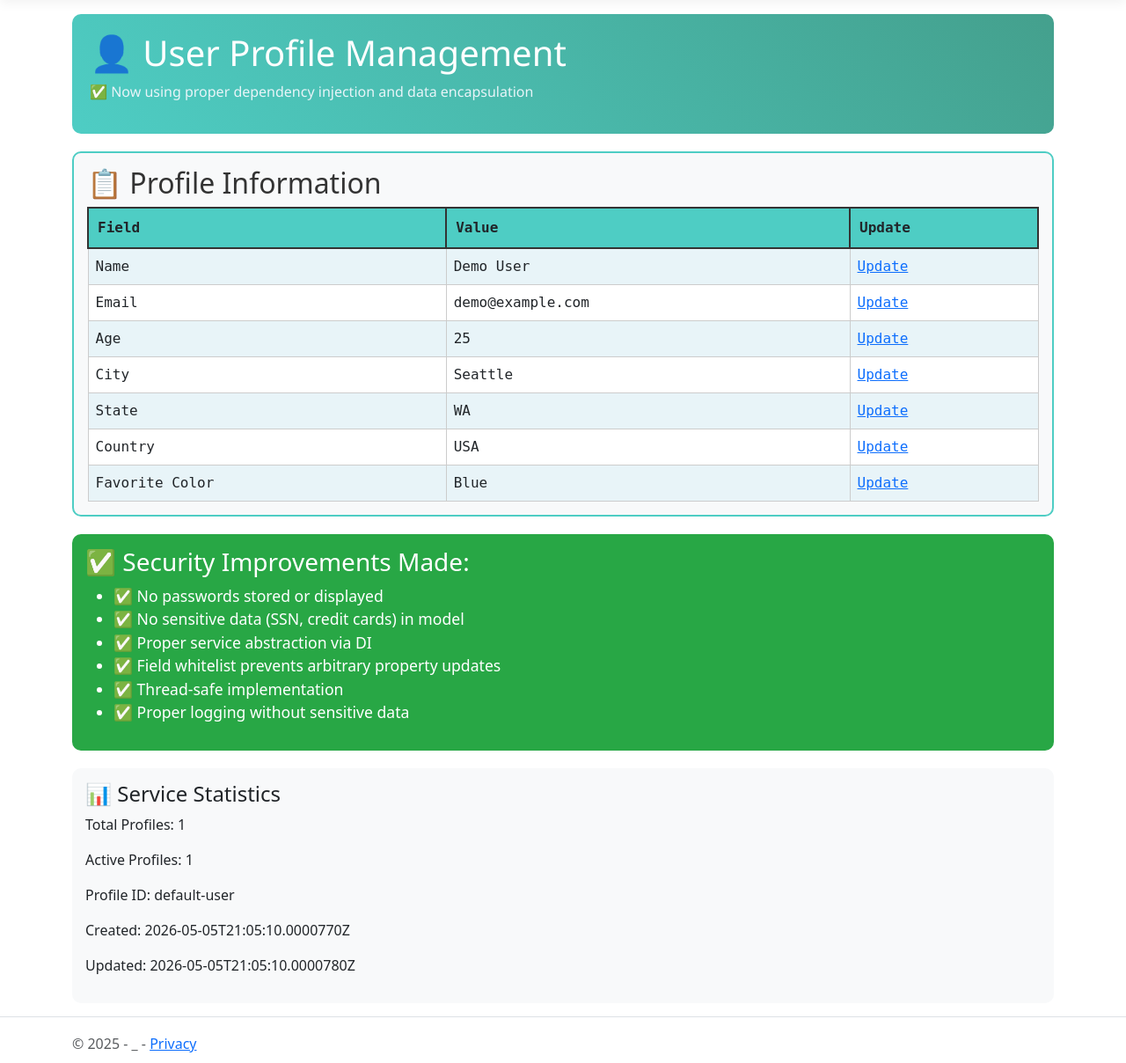
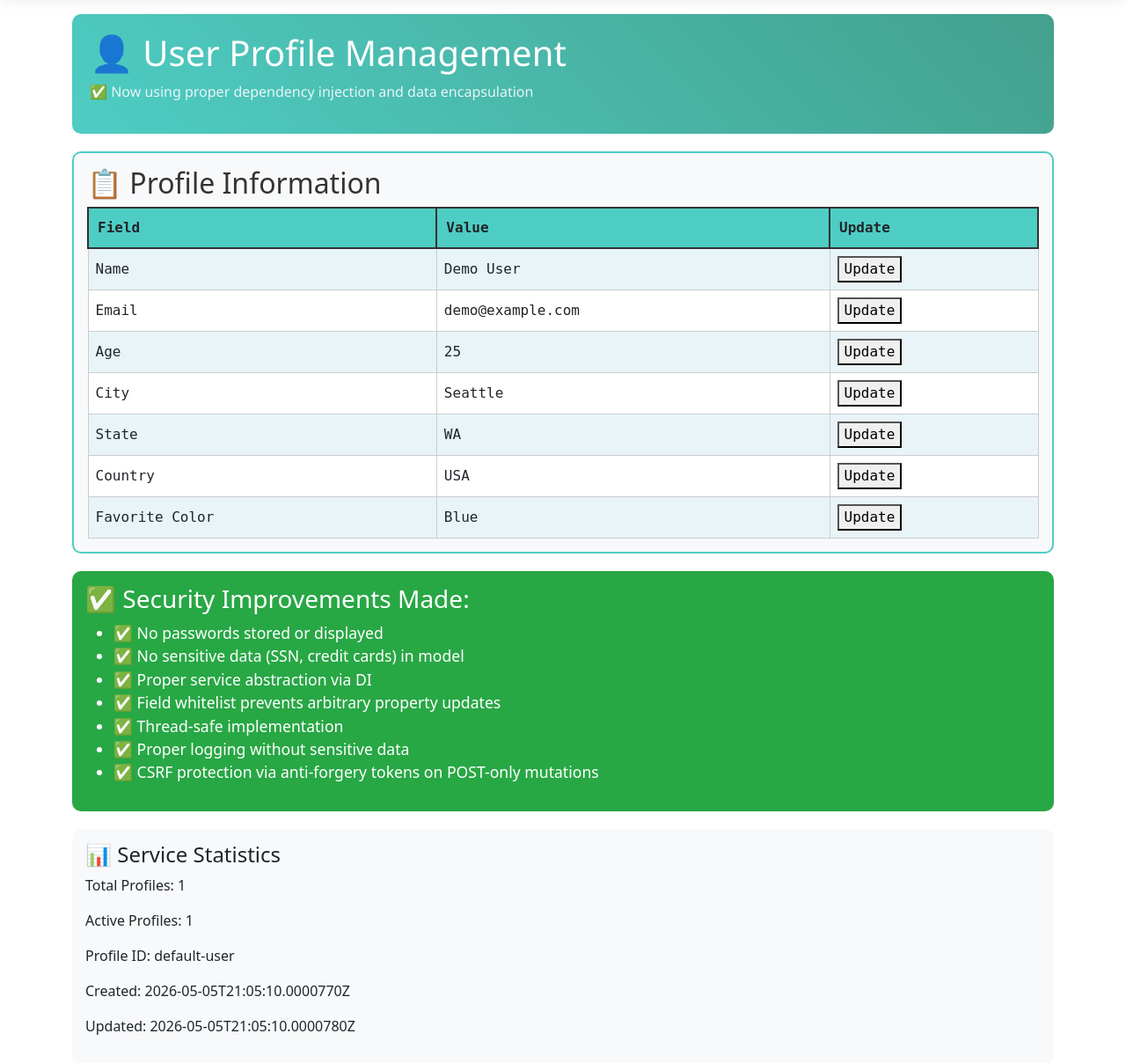
Before and after one commit to rbmathis/Demo1, an ASP.NET Core app: page /Home/GodObjectProfile in a window 1280 px wide. Shown: the part 57-1265 px from the top of the page at 88% size. Run offline with ASP.NET Core 8, Linux system fonts and the light colour scheme; style sheets or scripts are compiled from the project's sources; some libraries are stand-ins or nearby versions.

Commit message:
Fix CSRF vulnerability: split GodObjectProfile into GET/POST with anti-forgery validation
Agent-Logs-Url: https://github.com/rbmathis/Demo1/sessions/16381e8a-c4af-4249-83f5-80a2d0a8025e

Co-authored-by: rbmathis <25754016+rbmathis@users.noreply.github.com>

```diff
--- a/Controllers/HomeController.cs
+++ b/Controllers/HomeController.cs
@@ -128,30 +128,44 @@ public class HomeController : Controller
     // ╚══════════════════════════════════════════════════════════════════════════════╝
 
     /// <summary>
-    /// Profile management demo - now using proper DI and encapsulation.
+    /// Profile management demo - displays the current profile (read-only GET).
     /// The view still shows "anti-pattern" styling for demo purposes.
     /// </summary>
-    public async Task<IActionResult> GodObjectProfile(string action = "", string field = "", string value = "")
+    [HttpGet]
+    public async Task<IActionResult> GodObjectProfile()
     {
         var profile = await _userProfileService.GetProfileAsync("");
-
-        if (!string.IsNullOrEmpty(action) && action == "update" && !string.IsNullOrEmpty(field))
-        {
-            try
-            {
-                profile = await _userProfileService.UpdateFieldAsync("", field, value);
-            }
-            catch (ArgumentException ex)
-            {
-                _logger.LogWarning(ex, "Invalid field update attempt: {Field}", field);
-                ViewBag.Error = ex.Message;
-            }
-        }
 
         ViewBag.Profile = profile;
         ViewBag.Stats = _userProfileService.GetStats();
 
         return View();
+    }
+
+    /// <summary>
+    /// Handles profile field update submissions via POST only.
+    /// Validates the anti-forgery token to prevent CSRF attacks.
+    /// </summary>
+    /// <param name="field">The name of the profile field to update.</param>
+    /// <param name="value">The new value for the specified field.</param>
+    [HttpPost]
+    [ValidateAntiForgeryToken]
+    public async Task<IActionResult> GodObjectProfile(string field, string value)
+    {
+        if (!string.IsNullOrEmpty(field))
+        {
+            try
+            {
+                await _userProfileService.UpdateFieldAsync("", field, value);
+            }
+            catch (ArgumentException ex)
+            {
+                _logger.LogWarning(ex, "Invalid field update attempt: {Field}", field);
+                TempData["Error"] = ex.Message;
+            }
+        }
+
+        return RedirectToAction(nameof(GodObjectProfile));
     }
 
     /// <summary>
--- a/Views/Home/GodObjectProfile.cshtml
+++ b/Views/Home/GodObjectProfile.cshtml
@@ -17,10 +17,10 @@
     <p style="color: #e8f4f8;">✅ Now using proper dependency injection and data encapsulation</p>
 </div>
 
-@if (ViewBag.Error != null)
+@if (TempData["Error"] != null)
 {
     <div style="margin-top: 15px; padding: 15px; background: #ffcccc; border: 2px solid #cc0000; border-radius: 5px;">
-        <strong>⚠️ Error:</strong> @ViewBag.Error
+        <strong>⚠️ Error:</strong> @TempData["Error"]
     </div>
 }
 
@@ -36,37 +36,86 @@
         <tr style="background: #e8f4f8;">
             <td style="padding: 8px; border: 1px solid #ccc;">Name</td>
             <td style="padding: 8px; border: 1px solid #ccc;">@profile?.Name</td>
-            <td style="padding: 8px; border: 1px solid #ccc;"><a href="?action=update&field=Name&value=UpdatedName">Update</a></td>
+            <td style="padding: 8px; border: 1px solid #ccc;">
+                <form method="post" asp-action="GodObjectProfile">
+                    @Html.AntiForgeryToken()
+                    <input type="hidden" name="field" value="Name" />
+                    <input type="hidden" name="value" value="UpdatedName" />
+                    <button type="submit" style="cursor:pointer;">Update</button>
+                </form>
+            </td>
         </tr>
         <tr style="background: #fff;">
             <td style="padding: 8px; border: 1px solid #ccc;">Email</td>
             <td style="padding: 8px; border: 1px solid #ccc;">@profile?.Email</td>
-            <td style="padding: 8px; border: 1px solid #ccc;"><a href="?action=update&field=Email&value=new@example.com">Update</a></td>
+            <td style="padding: 8px; border: 1px solid #ccc;">
+                <form method="post" asp-action="GodObjectProfile">
+                    @Html.AntiForgeryToken()
+                    <input type="hidden" name="field" value="Email" />
+                    <input type="hidden" name="value" value="new@example.com" />
+                    <button type="submit" style="cursor:pointer;">Update</button>
+                </form>
+            </td>
         </tr>
         <tr style="background: #e8f4f8;">
             <td style="padding: 8px; border: 1px solid #ccc;">Age</td>
             <td style="padding: 8px; border: 1px solid #ccc;">@profile?.Age</td>
-            <td style="padding: 8px; border: 1px solid #ccc;"><a href="?action=update&field=Age&value=30">Update</a></td>
+            <td style="padding: 8px; border: 1px solid #ccc;">
+                <form method="post" asp-action="GodObjectProfile">
+                    @Html.AntiForgeryToken()
+                    <input type="hidden" name="field" value="Age" />
+                    <input type="hidden" name="value" value="30" />
+                    <button type="submit" style="cursor:pointer;">Update</button>
+                </form>
+            </td>
         </tr>
         <tr style="background: #fff;">
             <td style="padding: 8px; border: 1px solid #ccc;">City</td>
             <td style="padding: 8px; border: 1px solid #ccc;">@profile?.City</td>
-            <td style="padding: 8px; border: 1px solid #ccc;"><a href="?action=update&field=City&value=Portland">Update</a></td>
+            <td style="padding: 8px; border: 1px solid #ccc;">
+                <form method="post" asp-action="GodObjectProfile">
+                    @Html.AntiForgeryToken()
+                    <input type="hidden" name="field" value="City" />
+                    <input type="hidden" name="value" value="Portland" />
+                    <button type="submit" style="cursor:pointer;">Update</button>
+                </form>
+            </td>
         </tr>
         <tr style="background: #e8f4f8;">
             <td style="padding: 8px; border: 1px solid #ccc;">State</td>
             <td style="padding: 8px; border: 1px solid #ccc;">@profile?.State</td>
-            <td style="padding: 8px; border: 1px solid #ccc;"><a href="?action=update&field=State&value=OR">Update</a></td>
+            <td style="padding: 8px; border: 1px solid #ccc;">
+                <form method="post" asp-action="GodObjectProfile">
+                    @Html.AntiForgeryToken()
+                    <input type="hidden" name="field" value="State" />
+                    <input type="hidden" name="value" value="OR" />
+                    <button type="submit" style="cursor:pointer;">Update</button>
+                </form>
+            </td>
         </tr>
         <tr style="background: #fff;">
             <td style="padding: 8px; border: 1px solid #ccc;">Country</td>
             <td style="padding: 8px; border: 1px solid #ccc;">@profile?.Country</td>
-            <td style="padding: 8px; border: 1px solid #ccc;"><a href="?action=update&field=Country&value=Canada">Update</a></td>
+            <td style="padding: 8px; border: 1px solid #ccc;">
+                <form method="post" asp-action="GodObjectProfile">
+                    @Html.AntiForgeryToken()
+                    <input type="hidden" name="field" value="Country" />
+                    <input type="hidden" name="value" value="Canada" />
+                    <button type="submit" style="cursor:pointer;">Update</button>
+                </form>
+            </td>
         </tr>
         <tr style="background: #e8f4f8;">
             <td style="padding: 8px; border: 1px solid #ccc;">Favorite Color</td>
             <td style="padding: 8px; border: 1px solid #ccc;">@profile?.FavoriteColor</td>
-            <td style="padding: 8px; border: 1px solid #ccc;"><a href="?action=update&field=FavoriteColor&value=Green">Update</a></td>
+            <td style="padding: 8px; border: 1px solid #ccc;">
+                <form method="post" asp-action="GodObjectProfile">
+                    @Html.AntiForgeryToken()
+                    <input type="hidden" name="field" value="FavoriteColor" />
+                    <input type="hidden" name="value" value="Green" />
+                    <button type="submit" style="cursor:pointer;">Update</button>
+                </form>
+            </td>
         </tr>
     </table>
 </div>
@@ -80,6 +129,7 @@
         <li>✅ Field whitelist prevents arbitrary property updates</li>
         <li>✅ Thread-safe implementation</li>
         <li>✅ Proper logging without sensitive data</li>
+        <li>✅ CSRF protection via anti-forgery tokens on POST-only mutations</li>
     </ul>
 </div>
 
```
Also changed, not shown: tests/Demo1.UnitTests/Controllers/HomeControllerTests.cs (+65 -2 lines).
